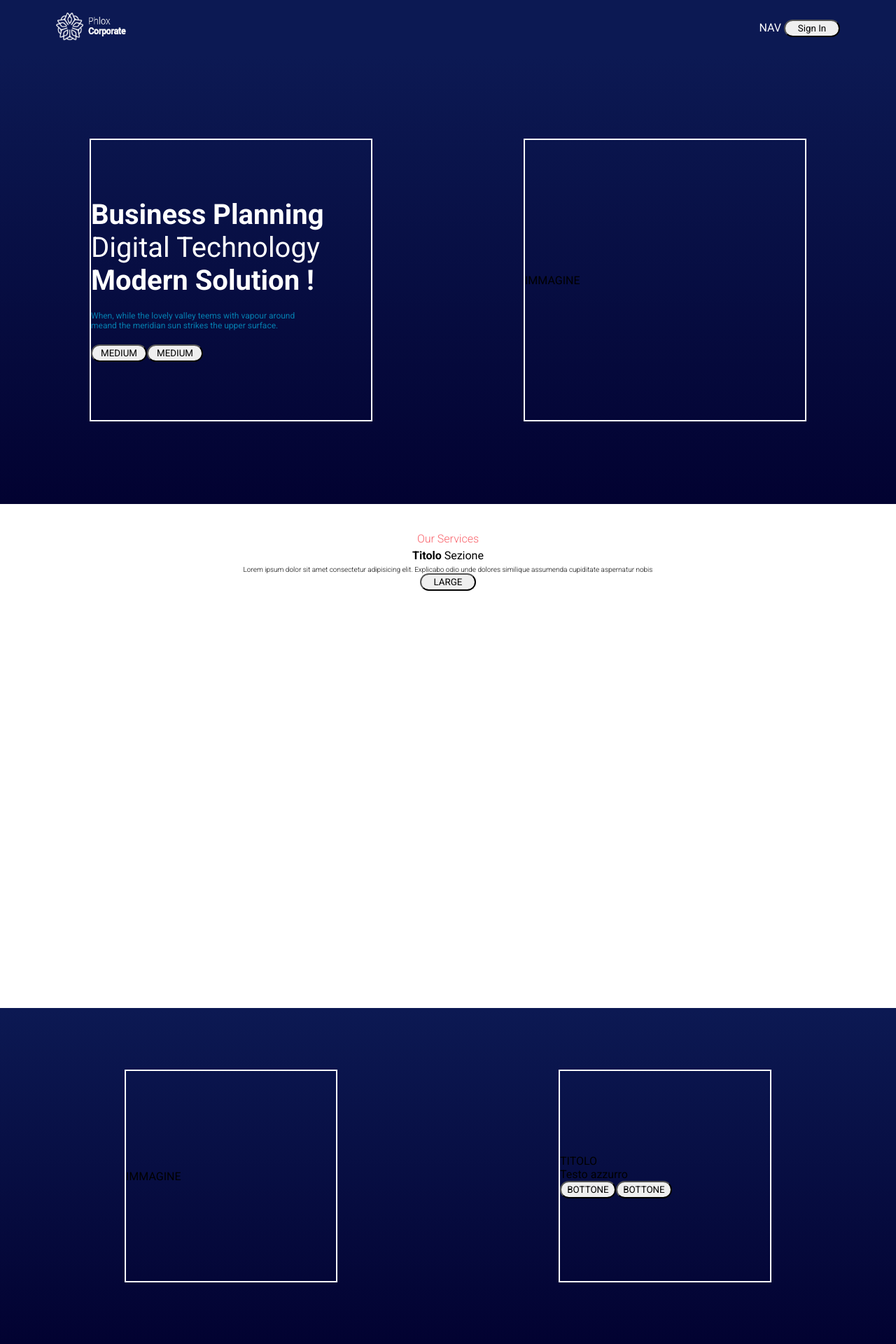
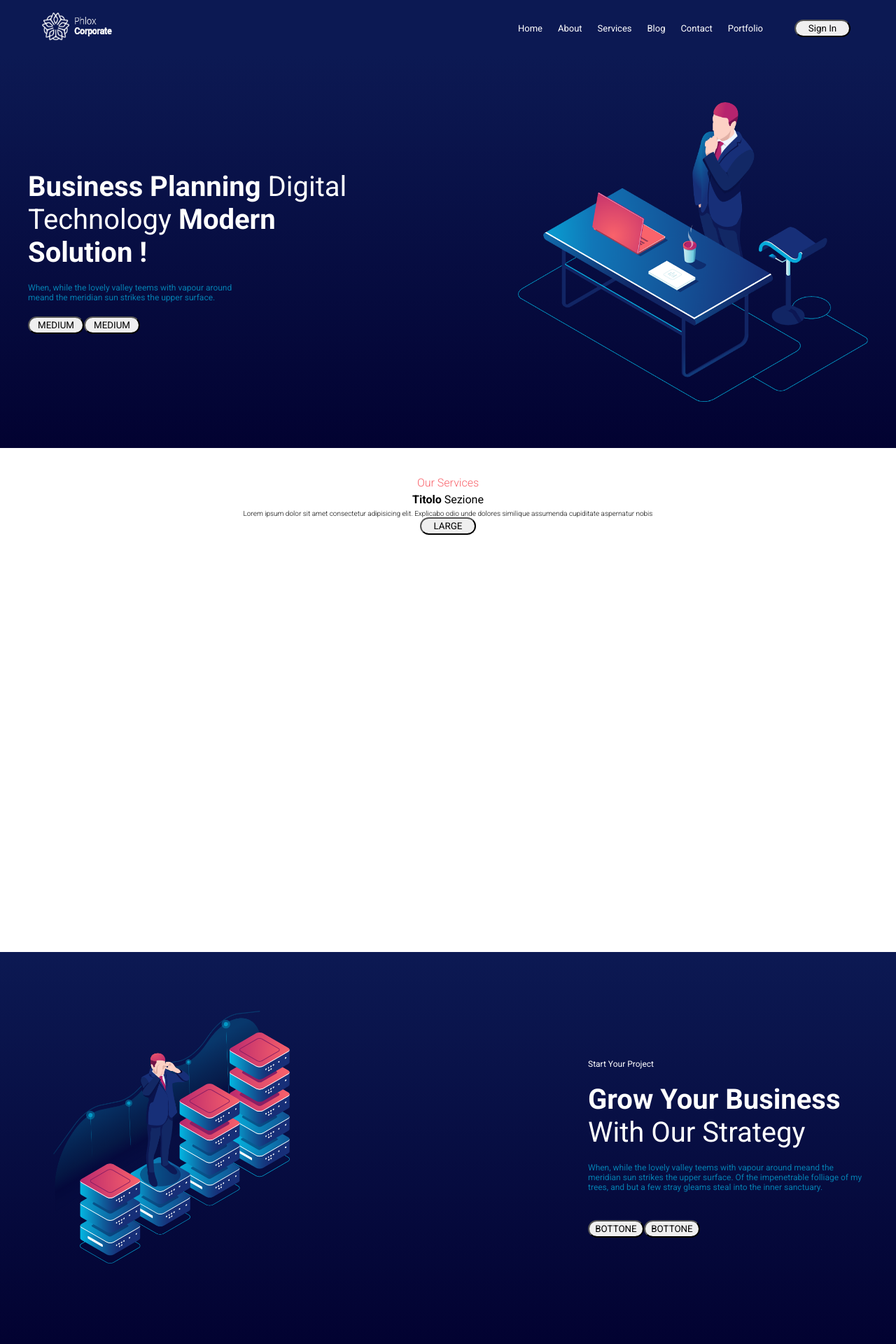
Before and after one commit to elisasalvatore/proj-html-vuejs, a Vue app: page / in a window 1280 px wide. Shown: the top 1920 px of the page at 70% size. Built offline with nearby package versions, Linux system fonts and the light colour scheme.

Commit message:
created dynamic header and styled jumbotrons

```diff
--- a/src/App.vue
+++ b/src/App.vue
@@ -1,6 +1,6 @@
 <template>
   <div id="app">
-    <Header />
+    <Header :navItems="navItems"/>
     <MainContainer />
     <Footer />
   </div>
@@ -13,6 +13,18 @@ import MainContainer from './components/MainContainer.vue'
 
 export default {
   name: 'App',
+  data() {
+    return {
+      navItems: [
+        'Home',
+        'About',
+        'Services',
+        'Blog',
+        'Contact',
+        'Portfolio',
+      ],
+    }
+  },
   components: {
     Header,
     MainContainer,
--- a/src/components/Header.vue
+++ b/src/components/Header.vue
@@ -5,7 +5,12 @@
     </div>
 
     <div class="nav-menu">
-      NAV
+      <ul>
+        <li v-for="(item, i) in navItems" :key="i" :item="item">
+          {{item}}
+        </li>
+      </ul>
+
       <button>Sign In</button>
     </div>
 
@@ -16,7 +21,9 @@
 <script>
 export default {
   name: 'Header',
-
+  props: {
+    navItems: Array,
+  }
 }
 </script>
 
@@ -28,7 +35,7 @@ header {
   justify-content: space-between;
   align-items: center;
   height: 80px;
-  padding: 0 80px;
+  padding: 0 60px;
   background-color: $brg-blue;
   color: #fff;
 
@@ -36,6 +43,34 @@ header {
    width: 100px;
    height: 40px;
   }
+
+  .nav-menu {
+    display: flex;
+    justify-content: space-between;
+    align-items: center;
+    width: 480px;
+    padding: 5px;
+
+    ul {
+      width: 350px;
+      display: flex;
+      justify-content: space-between;
+      padding: 0 5px;
+
+      li {
+        list-style: none;
+        font-size: 13px;
+        font-weight: 400;
+        color: #fff;
+        cursor: pointer;
+
+        &:hover {
+          color: $light-pink;
+          font-weight: bold;
+        }
+      }
+    }
+  }
 }
 
 </style>
--- a/src/components/JumbotronGrow.vue
+++ b/src/components/JumbotronGrow.vue
@@ -1,12 +1,14 @@
 <template>
     <div class="container-jumbo blue-gradient">
-        <div class="jumbo-box">
-         IMMAGINE
+        <div class="jumbo-box box-images">
+         <img class="graphic" src="@/assets/images/nemoodar.png" alt="">
+         <img class="man" src="@/assets/images/men-data.png" alt="">
         </div>
 
-        <div class="jumbo-box">
-            <div>TITOLO</div>
-            <p>Testo azzurro</p>
+        <div class="jumbo-box box-text">
+            <p>Start Your Project</p>
+            <div class="jumbo-title"><b>Grow Your Business</b> With Our Strategy</div>
+            <p class="jumbo-paragraph">When, while the lovely valley teems with vapour around meand the meridian sun strikes the upper surface. Of the impenetrable folliage of my trees, and but a few stray gleams steal into the inner sanctuary.</p>
 
             <div class="container-buttons">
              <button>BOTTONE</button>
@@ -28,12 +30,42 @@ export default ({
 @import '@/style/variables.scss';
 @import '@/style/jumbotron.scss';
 
-.container-jumbo {
-  height: 60vh;
+.jumbo-box {
+    > p {
+        font-size: 12px;
+        color: #fff;
+    }
 
-    .jumbo-box {
-        height: 300px;
+    .jumbo-title {
+        margin-top: 20px;
+    }
+
+    button {
+        margin-top: 20px;
+    }
+
+}
+
+.box-images{
+    width: 300px;
+    height: 300px;
+    position: relative;
+
+    .man {
+        position: absolute;
+        left: 30%;
+        width: 300px;
+    }
+
+    .graphic {
+        position: absolute;
+        left: 20%;
+        bottom: 20%;
         width: 300px;
     }
 }
+
+.box-text {
+    width: 400px;
+}
 </style>
--- a/src/components/JumbotronPlanning.vue
+++ b/src/components/JumbotronPlanning.vue
@@ -11,7 +11,7 @@
       </div>
 
       <div class="jumbo-box">
-        IMMAGINE
+        <img src="@/assets/images/header.png" alt="">
       </div>
     </div>
 </template>
@@ -28,12 +28,12 @@ export default ({
 @import '@/style/variables.scss';
 @import '@/style/jumbotron.scss';
 
-.container-jumbo {
-  height: 80vh;
+.jumbo-box {
+  width: 500px;
+  height: 450px;
 
-  .jumbo-box {
-    height: 400px;
-    width: 400px;
+  .jumbo-paragraph {
+    width: 300px;
   }
 }
 
--- a/src/style/jumbotron.scss
+++ b/src/style/jumbotron.scss
@@ -9,15 +9,17 @@
 
 .container-jumbo {
     display: flex;
-    justify-content: space-around;
+    justify-content: space-between;
     align-items: center;
-    padding: 0 20px;
+    height: 70vh;
+
 
     .jumbo-box {
         display: flex;
         flex-direction: column;
         justify-content: center;
-        border: 2px solid #fff;
+        padding: 0 40px;
+
 
         .jumbo-title {
             font-size: 40px;
@@ -25,7 +27,6 @@
         }
 
         .jumbo-paragraph {
-            width: 300px;
             margin: 20px 0;
             font-size: 12px;
             font-weight: 400;
```
